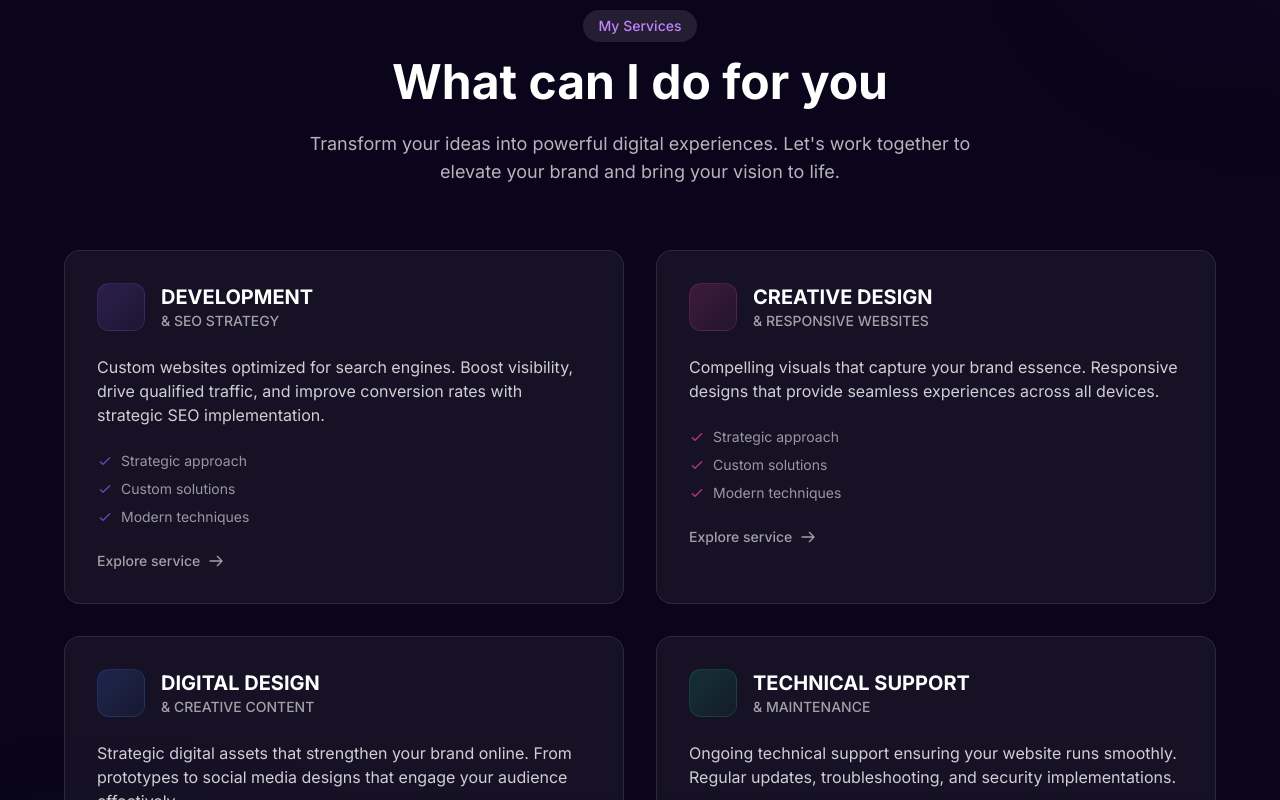
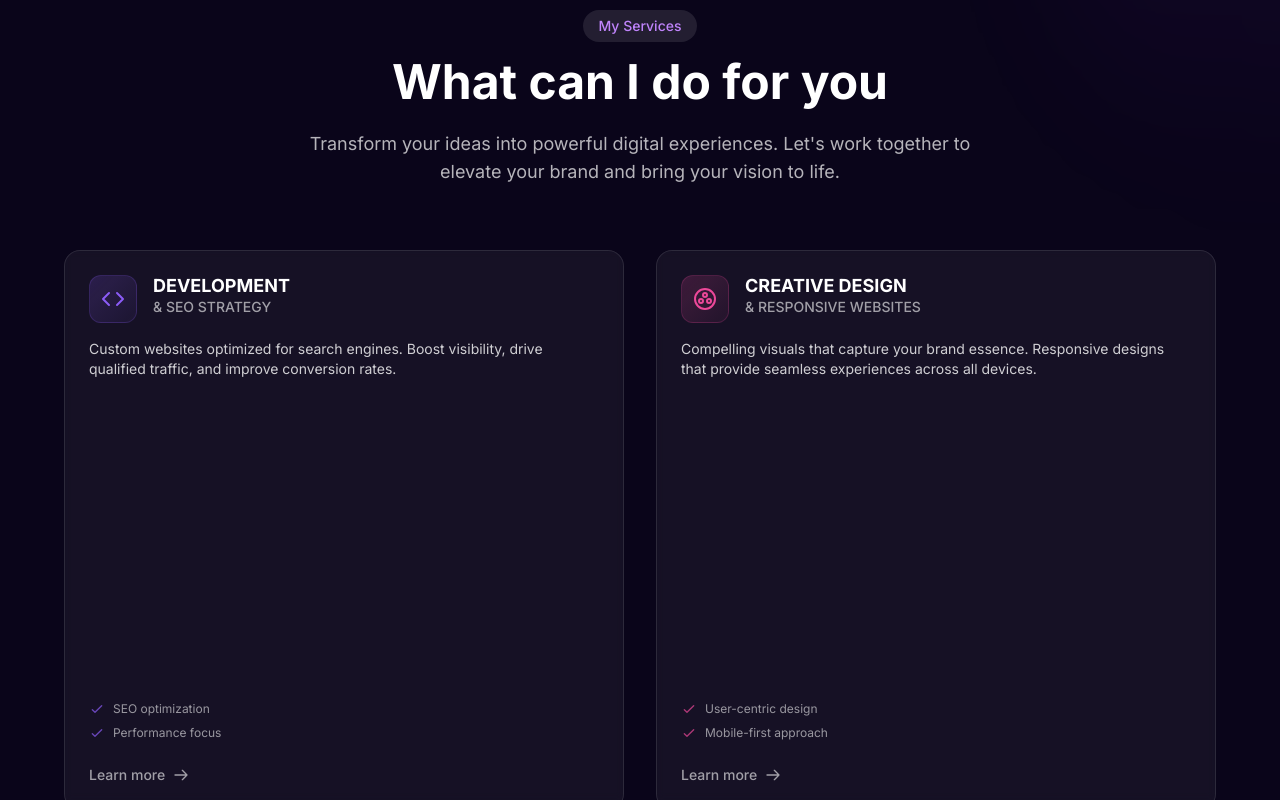
Before and after one commit to Cloves-Neto/devneto, a Next.js app in the folder app-devneto/: page / in a window 1280 px wide. Shown: the part 2000-2800 px from the top of the page. Built offline with nearby package versions, Linux system fonts and the light colour scheme.

Commit message:
correção MyServicesSection.tsx

```diff
--- a/app-devneto/app/components/sections/MyServicesSection.tsx
+++ b/app-devneto/app/components/sections/MyServicesSection.tsx
@@ -39,29 +39,29 @@ const ServicesSection: React.FC = () => {
     {
       title: "DEVELOPMENT",
       subtitle: "& SEO STRATEGY",
-      description: "Custom websites optimized for search engines. Boost visibility, drive qualified traffic, and improve conversion rates with strategic SEO implementation.",
-      icon: "mdi:code-tags",
+      description: "Custom websites optimized for search engines. Boost visibility, drive qualified traffic, and improve conversion rates.",
+      icon: "code-tags",
       color: "#8B5CF6" // Purple
     },
     {
       title: "CREATIVE DESIGN",
       subtitle: "& RESPONSIVE WEBSITES",
       description: "Compelling visuals that capture your brand essence. Responsive designs that provide seamless experiences across all devices.",
-      icon: "mdi:palette-outline",
+      icon: "palette-outline",
       color: "#EC4899" // Pink
     },
     {
       title: "DIGITAL DESIGN",
       subtitle: "& CREATIVE CONTENT",
-      description: "Strategic digital assets that strengthen your brand online. From prototypes to social media designs that engage your audience effectively.",
-      icon: "mdi:pencil-ruler",
+      description: "Strategic digital assets that strengthen your brand online. From prototypes to social media designs that engage effectively.",
+      icon: "pencil-ruler",
       color: "#3B82F6" // Blue
     },
     {
       title: "TECHNICAL SUPPORT",
       subtitle: "& MAINTENANCE",
       description: "Ongoing technical support ensuring your website runs smoothly. Regular updates, troubleshooting, and security implementations.",
-      icon: "mdi:tools",
+      icon: "tools",
       color: "#10B981" // Green
     }
   ];
@@ -94,7 +94,7 @@ const ServicesSection: React.FC = () => {
         </div>
 
         {/* Services Grid */}
-        <div className="grid grid-cols-1 md:grid-cols-2 gap-6 lg:gap-8">
+        <div className="grid grid-cols-1 sm:grid-cols-2 gap-6 lg:gap-8">
           {services.map((service, index) => (
             <div
               key={index}
@@ -107,10 +107,11 @@ const ServicesSection: React.FC = () => {
                 transition: `all 0.5s ease ${100 + index * 100}ms`
               }}
             >
+              <div className="aspect-w-1 aspect-h-1 w-full">
                 <div
                   className={`
-                  h-full p-6 md:p-8 rounded-2xl backdrop-blur-sm transition-all duration-300
-                  border border-white/10 bg-white/5 hover:bg-white/10
+                    h-full w-full p-6 rounded-2xl backdrop-blur-sm transition-all duration-300
+                    border border-white/10 bg-white/5 hover:bg-white/10 flex flex-col
                     ${activeCard === index ? 'shadow-lg' : ''}
                   `}
                   style={{
@@ -118,21 +119,45 @@ const ServicesSection: React.FC = () => {
                   }}
                 >
                   {/* Header with icon */}
-                <div className="flex items-start mb-6">
+                  <div className="flex items-start space-x-4 mb-4">
                     <div
-                    className="flex-shrink-0 w-12 h-12 rounded-xl flex items-center justify-center mr-4"
+                      className="flex-shrink-0 w-12 h-12 rounded-xl flex items-center justify-center"
                       style={{
                         background: `linear-gradient(135deg, ${service.color}30, ${service.color}10)`,
                         border: `1px solid ${service.color}30`
                       }}
                     >
-                    <span className="text-2xl" style={{ color: service.color }}>
-                      <i className={service.icon}></i>
-                    </span>
+                      <svg xmlns="http://www.w3.org/2000/svg" className="w-6 h-6" viewBox="0 0 24 24" fill="none" stroke="currentColor" strokeWidth="2" strokeLinecap="round" strokeLinejoin="round" style={{ color: service.color }}>
+                        {service.icon === 'code-tags' && (
+                          <>
+                            <polyline points="16 18 22 12 16 6"></polyline>
+                            <polyline points="8 6 2 12 8 18"></polyline>
+                          </>
+                        )}
+                        {service.icon === 'palette-outline' && (
+                          <>
+                            <circle cx="12" cy="12" r="10"></circle>
+                            <circle cx="12" cy="8" r="2"></circle>
+                            <circle cx="8" cy="14" r="2"></circle>
+                            <circle cx="16" cy="14" r="2"></circle>
+                          </>
+                        )}
+                        {service.icon === 'pencil-ruler' && (
+                          <>
+                            <path d="M14 2L18 6L7 17L3 17L3 13L14 2Z"></path>
+                            <path d="M3 22L21 22"></path>
+                          </>
+                        )}
+                        {service.icon === 'tools' && (
+                          <>
+                            <path d="M14.7 6.3a1 1 0 0 0 0 1.4l1.6 1.6a1 1 0 0 0 1.4 0l3.77-3.77a6 6 0 0 1-7.94 7.94l-6.91 6.91a2.12 2.12 0 0 1-3-3l6.91-6.91a6 6 0 0 1 7.94-7.94l-3.76 3.76z"></path>
+                          </>
+                        )}
+                      </svg>
                     </div>
 
                     <div>
-                    <h3 className="text-xl font-bold text-white">
+                      <h3 className="text-lg font-bold text-white leading-tight">
                         {service.title}
                       </h3>
                       <p className="text-white/60 text-sm font-medium">
@@ -142,16 +167,19 @@ const ServicesSection: React.FC = () => {
                   </div>
 
                   {/* Description */}
-                <p className="text-white/80 text-base mb-6">
+                  <p className="text-white/80 text-sm mb-4 flex-grow">
                     {service.description}
                   </p>
 
-                {/* Features list */}
-                <ul className="space-y-2 mb-6">
-                  {[1, 2, 3].map((_, i) => (
-                    <li
+                  {/* Feature list */}
+                  <div className="space-y-2 mb-4">
+                    {[
+                      index === 0 ? "SEO optimization" : index === 1 ? "User-centric design" : index === 2 ? "Brand consistency" : "Security updates",
+                      index === 0 ? "Performance focus" : index === 1 ? "Mobile-first approach" : index === 2 ? "Engagement strategy" : "Regular maintenance"
+                    ].map((feature, i) => (
+                      <div
                         key={i}
-                      className={`flex items-center text-sm transition-opacity duration-300 ${
+                        className={`flex items-center text-xs transition-opacity duration-300 ${
                           activeCard === index ? 'opacity-100' : 'opacity-70'
                         }`}
                       >
@@ -165,22 +193,19 @@ const ServicesSection: React.FC = () => {
                           <path strokeLinecap="round" strokeLinejoin="round" strokeWidth={2} d="M5 13l4 4L19 7" />
                         </svg>
                         <span className="text-white/80">
-                        {i === 0 ? 'Strategic approach' : i === 1 ? 'Custom solutions' : 'Modern techniques'}
+                          {feature}
                         </span>
-                    </li>
+                      </div>
                     ))}
-                </ul>
+                  </div>
 
                   {/* Action button */}
-                <div className="mt-auto">
+                  <div className="mt-auto pt-2">
                     <button
-                    className={`
-                      group flex items-center text-sm font-medium transition-all duration-300
-                      ${activeCard === index ? `text-${service.color.slice(1)}` : 'text-white/60 hover:text-white/90'}
-                    `}
+                      className="group flex items-center text-sm font-medium transition-all duration-300 text-white/60 hover:text-white/90"
                       style={{ color: activeCard === index ? service.color : '' }}
                     >
-                    Explore service
+                      Learn more
                       <svg
                         className="w-4 h-4 ml-2 transition-transform duration-300 group-hover:translate-x-1"
                         fill="none"
@@ -193,11 +218,12 @@ const ServicesSection: React.FC = () => {
                   </div>
                 </div>
               </div>
+            </div>
           ))}
         </div>
 
         {/* Mobile scroll indicator */}
-        <div className="mt-6 text-center md:hidden">
+        <div className="mt-6 text-center sm:hidden">
           <p className="text-white/50 text-sm flex items-center justify-center">
             <svg className="w-4 h-4 mr-1" fill="none" viewBox="0 0 24 24" stroke="currentColor">
               <path strokeLinecap="round" strokeLinejoin="round" strokeWidth={2} d="M9 5l7 7-7 7" />
@@ -227,9 +253,26 @@ const ServicesSection: React.FC = () => {
         </div>
       </div>
 
-      {/* CSS for mobile scrolling */}
+      {/* CSS for aspect ratio and mobile scrolling */}
       <style jsx>{`
-        @media (max-width: 768px) {
+        .aspect-w-1 {
+          position: relative;
+          padding-bottom: 100%;
+        }
+
+        .aspect-h-1 {
+          position: relative;
+        }
+
+        .aspect-w-1 > div {
+          position: absolute;
+          top: 0;
+          right: 0;
+          bottom: 0;
+          left: 0;
+        }
+
+        @media (max-width: 639px) {
           .grid {
             scroll-snap-type: x mandatory;
             grid-auto-flow: column;
```
Lines whose indentation alone changed are shown as unchanged.
